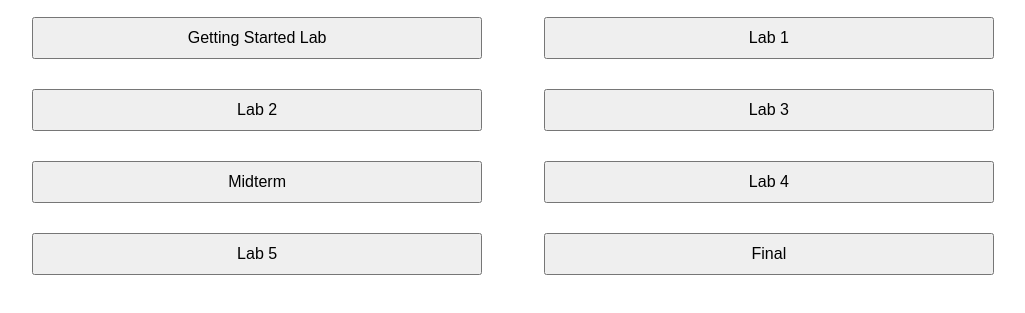
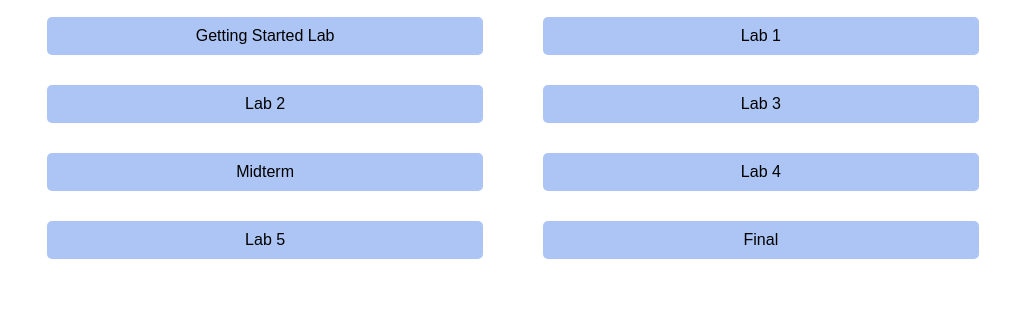
Before and after one commit to noranaziz/CSCI-N341-Grade-Tracker, a plain HTML site: page index.html in a window 1280 px wide. Shown: the part 65-378 px from the top of the page, without its empty margins (127-1152 px from the left). Drawn offline with Linux system fonts and the light colour scheme.

Commit message:
added more css to buttons

```diff
--- a/index.css
+++ b/index.css
@@ -31,6 +31,13 @@ button {
     cursor: pointer;
     width: 100%;
     box-sizing: border-box;
+    border: none;
+    border-radius: 5px;
+    background-color: rgb(172, 197, 245);
+}
+
+button:hover {
+    background-color: cornflowerblue;
 }
 
 #root {
```
